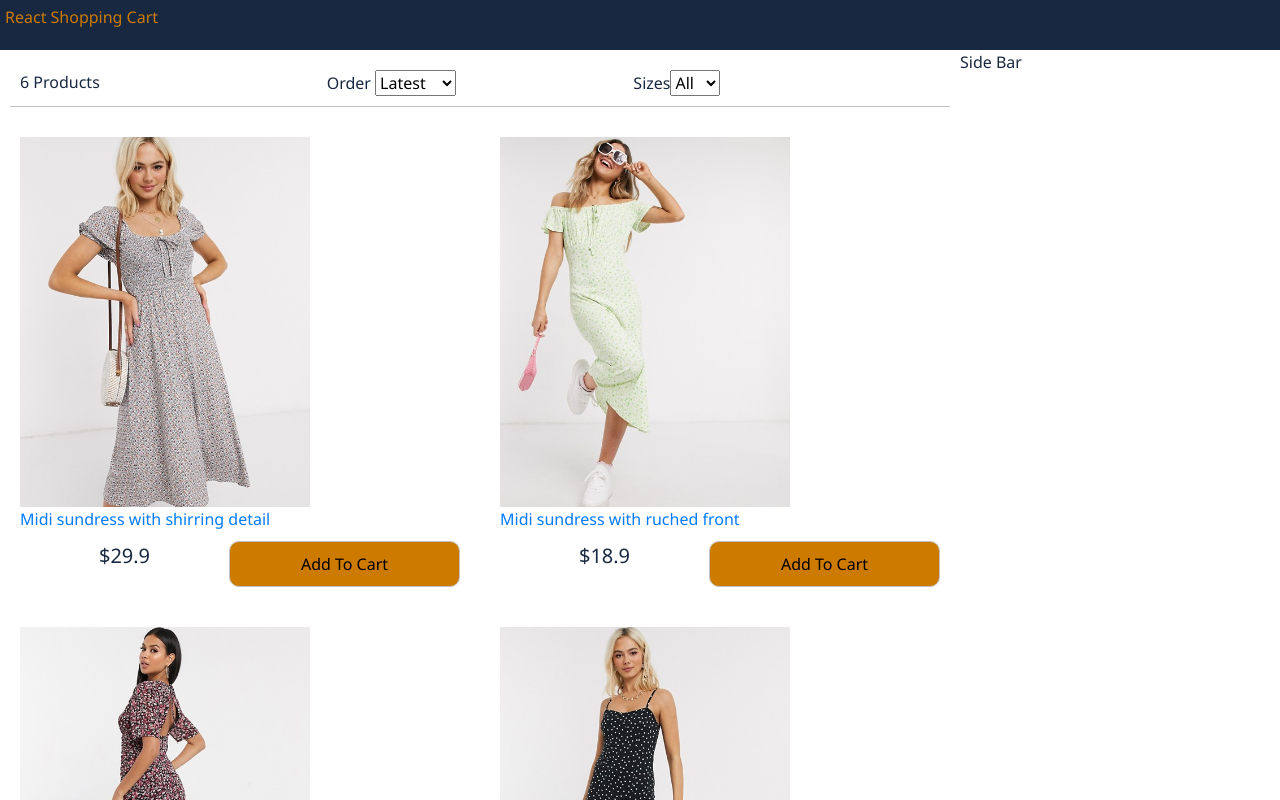
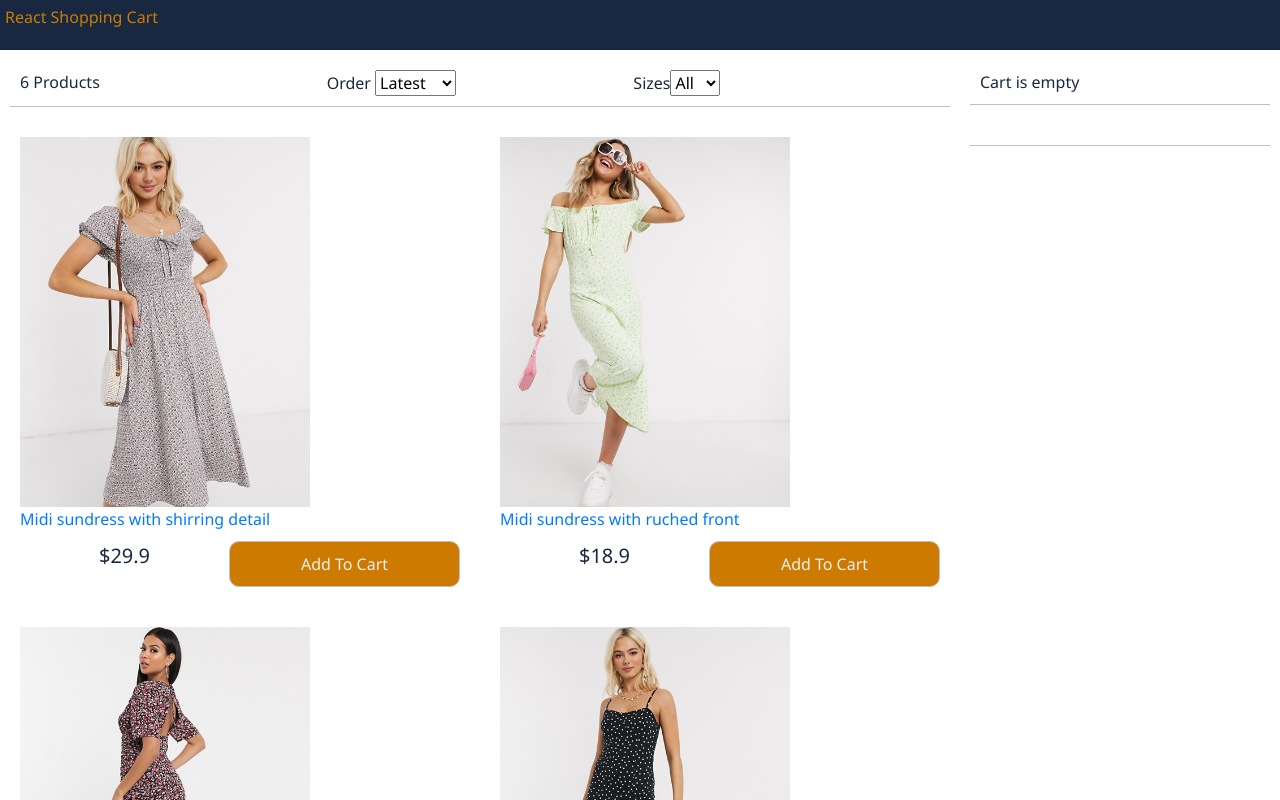
Before and after one commit to just-red/just_another_shopin_cart, a React (Create React App) app: page / in a window 1280 px wide. Shown: the top 800 px of the page. Built offline with nearby package versions, Linux system fonts and the light colour scheme; a web font is replaced by a local one.

Commit message:
cart-component

```diff
--- a/src/App.css
+++ b/src/App.css
@@ -150,6 +150,7 @@ footer{
 }
 .button.primary {
   background-color: #CD7A00;
+  color: #f0f0f0;
 }
 
 
@@ -168,3 +169,53 @@ footer{
 .filter option{
   border: none;
 }
+
+/* CART */
+
+.cart {
+  padding: 1rem;
+  margin: 1rem;
+  display: flex;
+  border-bottom : 0.1rem #c0c0c0 solid
+}
+
+.cart-items {
+  padding : 0;
+  width : 100%;
+  list-style-type: none;
+}
+
+.cart-items img{
+  width: 5rem
+}
+
+.cart-items li {
+  display: flex;
+}
+.cart-items li div{
+  padding: .5rem;
+}
+.cart-items li div:last-child{
+  flex: 1
+}
+.right {text-align: right;}
+.right button{
+  margin-top: 1rem;
+  border: none;
+  font-size: 1rem;
+  border-radius: 1rem;
+}
+
+.total {
+  display: flex;
+  justify-content: space-between;
+  align-items: center;
+  width: 100%;
+}
+.total > div{
+  font-size: 2rem;
+
+}
+.total > div , .total> button{
+  flex: 1;
+}
--- a/src/App.js
+++ b/src/App.js
@@ -6,6 +6,7 @@ import data from "./data.json"
 import { BrowserRouter as Router, Route, Switch, Link } from 'react-router-dom'
 import Product from './component/Product';
 import Filter from './component/Filter';
+import Cart from './component/Cart';
 
 
  class App extends Component {
@@ -15,9 +16,45 @@ import Filter from './component/Filter';
         this.state = {
             products : data.products,
             size : "",
-            sort : ""
+            sort : "",
+            cartItems: [],
+
         }
     }
+
+
+
+    removeFromCart = (product) => {
+        const cartItems = this.state.cartItems.slice()
+        this.setState({
+            cartItems: cartItems.filter((x) => x._id !== product._id)
+        })
+
+    }
+
+
+    addToCart = (product)=> {
+      const cartItems = this.state.cartItems.slice();
+        let alreadyAdded = false
+
+        cartItems.forEach((item) => {
+            if (item.id === product._id) {
+                item.count++;
+                alreadyAdded = true
+            }
+
+        })
+          if (!alreadyAdded) {
+            cartItems.push(
+                {...product,
+                count: 1}
+            )
+        }
+
+    this.setState({cartItems})
+
+    }
+
 
     filterOrder=(event) =>  {
     const sort = event.target.value
@@ -84,6 +121,7 @@ import Filter from './component/Filter';
                 />
 
                 <Product
+                    addToCart = {this.addToCart}
                     products = {this.state.products}
                 />
 
@@ -92,7 +130,10 @@ import Filter from './component/Filter';
                 </div>
                 <div className="side-bar">
 
-                Side Bar
+                <Cart
+                    cartItems = {this.state.cartItems}
+                    removeFromCart = {this.removeFromCart}
+                />
                 </div>
 
                 </div>
--- /dev/null
+++ b/src/component/Cart.js
@@ -0,0 +1,65 @@
+import React, { Component } from 'react'
+import '../App.css'
+
+
+export default class Cart extends Component {
+    render() {
+
+        const { cartItems } = this.props
+            console.log(cartItems)
+
+        return (
+            <div>
+                    {cartItems.length === 0 ? <div className="cart">Cart is empty</div>
+                    :
+
+                    <div className="cart">you have {cartItems.length} items in the cart</div>
+
+                    }
+
+                    <div className="cart">
+                        <ul className="cart-items">
+                            {cartItems.map((item)=> (
+
+                                <li>
+                                    <div>
+                                        <img src={item.image}></img>
+                                    </div>
+                                    <div>
+                                        <div>{item.title}</div>
+                                    </div>
+                                    <div className="right">
+                                       {item.count} x $ {item.price}
+                                        <button onClick = {()=>this.props.removeFromCart(item)}>Remove Item</button>
+                                    </div>
+
+
+                                </li>
+
+
+                            ))}
+                        </ul>
+                    </div>
+
+                                    {cartItems.length !== 0 ?
+                    <div className="cart">
+                        <div className="total">
+                            Total : $ {""} {cartItems.reduce((a, c) =>
+                            a + c.price * c.count, 0
+
+                        )}
+                        </div>
+                        <button className="button primary">Proceed</button>
+                    </div>
+                    :
+                    <div></div> }
+
+
+
+
+
+
+            </div>
+        )
+    }
+}
--- a/src/component/Product.js
+++ b/src/component/Product.js
@@ -4,9 +4,8 @@ import '../App.css'
 
 
 
+    render() {
 
-
-    render() {
         return (
             <div>
             <ul className="products">
@@ -22,7 +21,11 @@ import '../App.css'
                             <div>
                                 ${product.price}
                             </div>
-                            <button className="button primary">Add To Cart</button>
+                            <button
+                                    onClick={() => this.props.addToCart(product)
+                                    }
+                            className="button primary"
+                            >Add To Cart</button>
                         </div>
 
                     </div>
```
